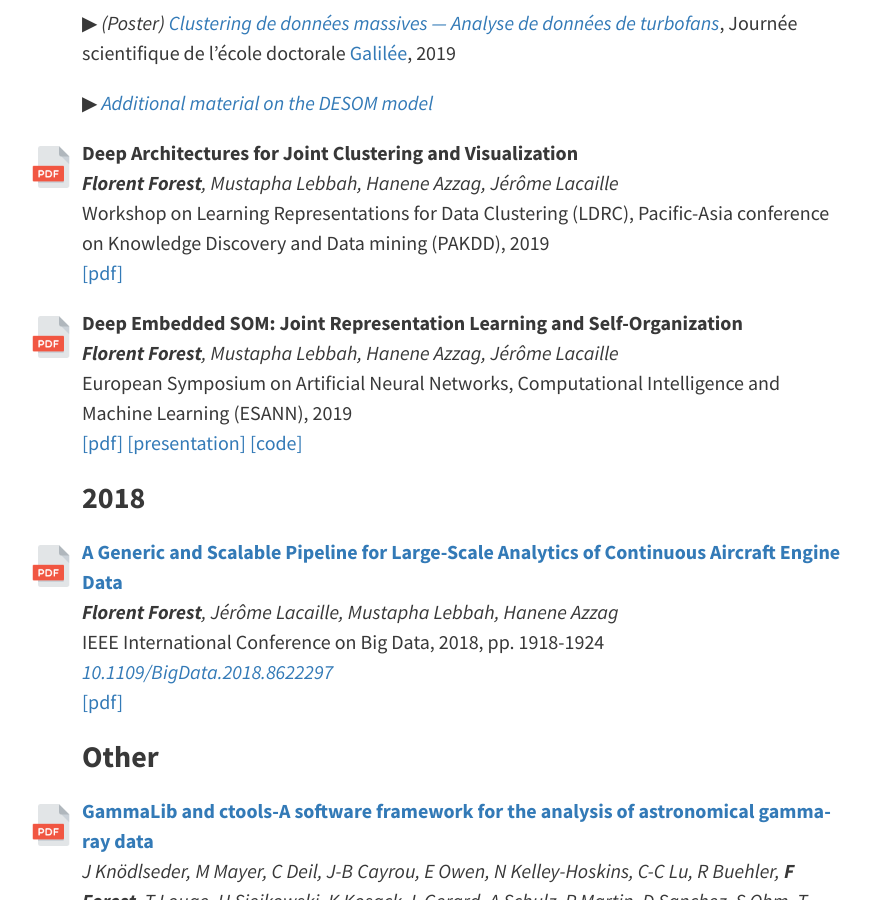
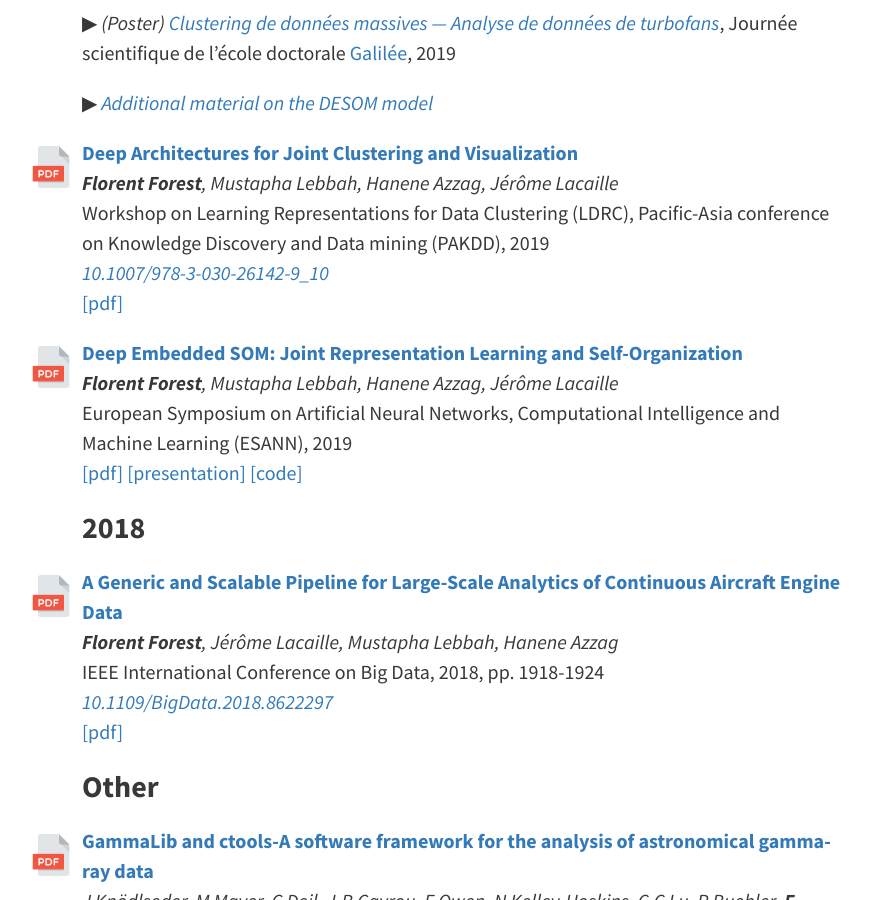
Before and after one commit to FlorentF9/florentf9.github.io, a Jekyll site: the page built from pages/publications.md, in a window 1280 px wide and 900 px high, scrolled down 314 px. Shown: the whole window, without its empty margins (174-1045 px from the left). Built offline with Jekyll 4.4.1, drawn with Linux system fonts in a browser that asks for light colours.

Commit message:
Update publications

```diff
--- a/pages/publications.md
+++ b/pages/publications.md
@@ -13,12 +13,13 @@ hide: false
 
 ▶ _[Additional material on the DESOM model](files/DESOM-additional-material.pdf)_
 
-<a href="files/LDRC-2019-DeepArchitecturesJointClusteringVisualization-full-paper.pdf"><img src="assets/img/icons/pdf.png" height="42px" style="float: left; padding: 0; margin: 8px 0 0 -52px"/></a>**Deep Architectures for Joint Clustering and Visualization**<br/>
+<a href="files/LDRC-2019-DeepArchitecturesJointClusteringVisualization-full-paper.pdf"><img src="assets/img/icons/pdf.png" height="42px" style="float: left; padding: 0; margin: 8px 0 0 -52px"/></a>**[Deep Architectures for Joint Clustering and Visualization](https://link.springer.com/chapter/10.1007/978-3-030-26142-9_10)**<br/>
 _**Florent Forest**, Mustapha Lebbah, Hanene Azzag, Jérôme Lacaille_<br/>
 Workshop on Learning Representations for Data Clustering (LDRC), Pacific-Asia conference on Knowledge Discovery and Data mining (PAKDD), 2019<br/>
+_[10.1007/978-3-030-26142-9_10](https://doi.org/10.1007/978-3-030-26142-9_10)_<br/>
 [[pdf]](files/LDRC-2019-DeepArchitecturesJointClusteringVisualization-full-paper.pdf)
 
-<a href="files/ESANN-2019-DeepEmbeddedSOM-full-paper.pdf"><img src="assets/img/icons/pdf.png" height="42px" style="float: left; padding: 0; margin: 8px 0 0 -52px"/></a>**Deep Embedded SOM: Joint Representation Learning and Self-Organization**<br/>
+<a href="files/ESANN-2019-DeepEmbeddedSOM-full-paper.pdf"><img src="assets/img/icons/pdf.png" height="42px" style="float: left; padding: 0; margin: 8px 0 0 -52px"/></a>**[Deep Embedded SOM: Joint Representation Learning and Self-Organization](https://www.i6doc.com/en/book/?gcoi=28001100931280)**<br/>
 _**Florent Forest**, Mustapha Lebbah, Hanene Azzag, Jérôme Lacaille_<br/>
 European Symposium on Artificial Neural Networks, Computational Intelligence and Machine Learning (ESANN), 2019<br/>
 [[pdf]](files/ESANN-2019-DeepEmbeddedSOM-full-paper.pdf) [[presentation]](files/ESANN-2019-DeepEmbeddedSOM-pres.pdf) [[code]](https://github.com/FlorentF9/DESOM)
```
